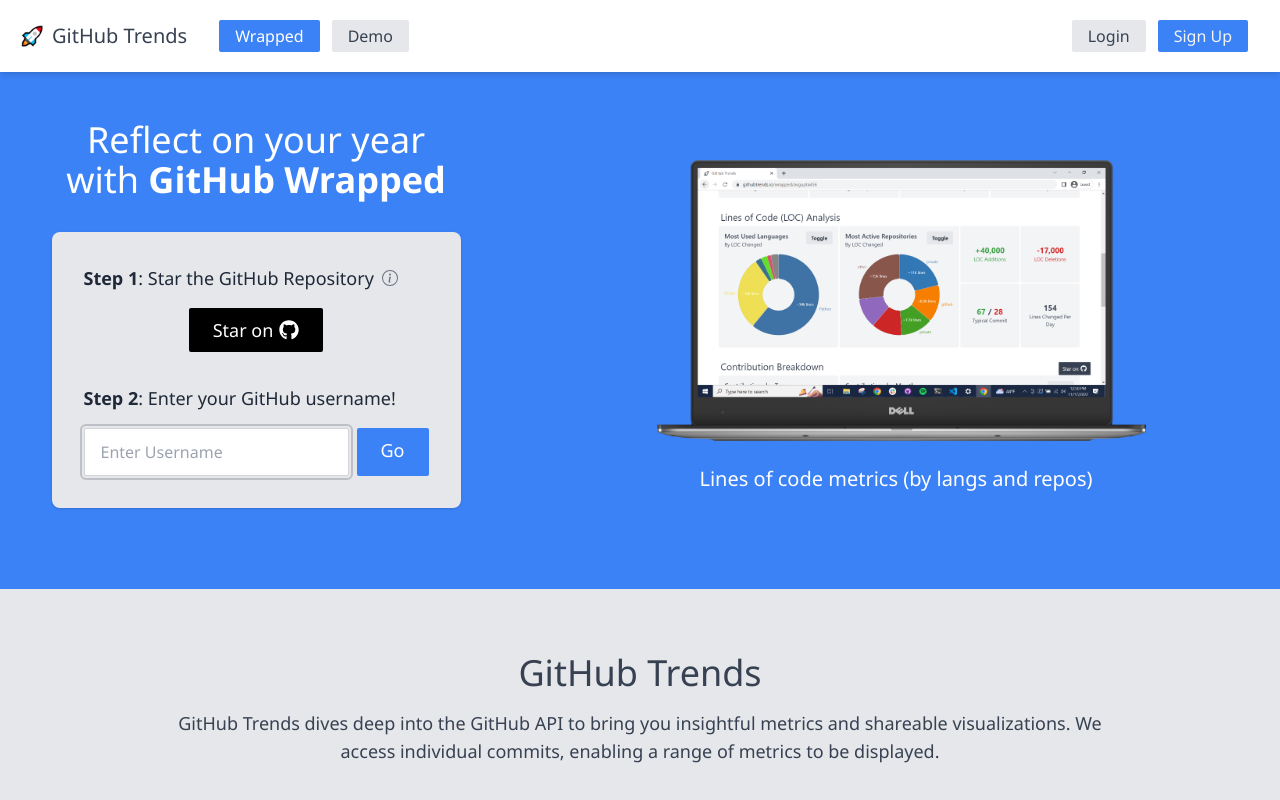
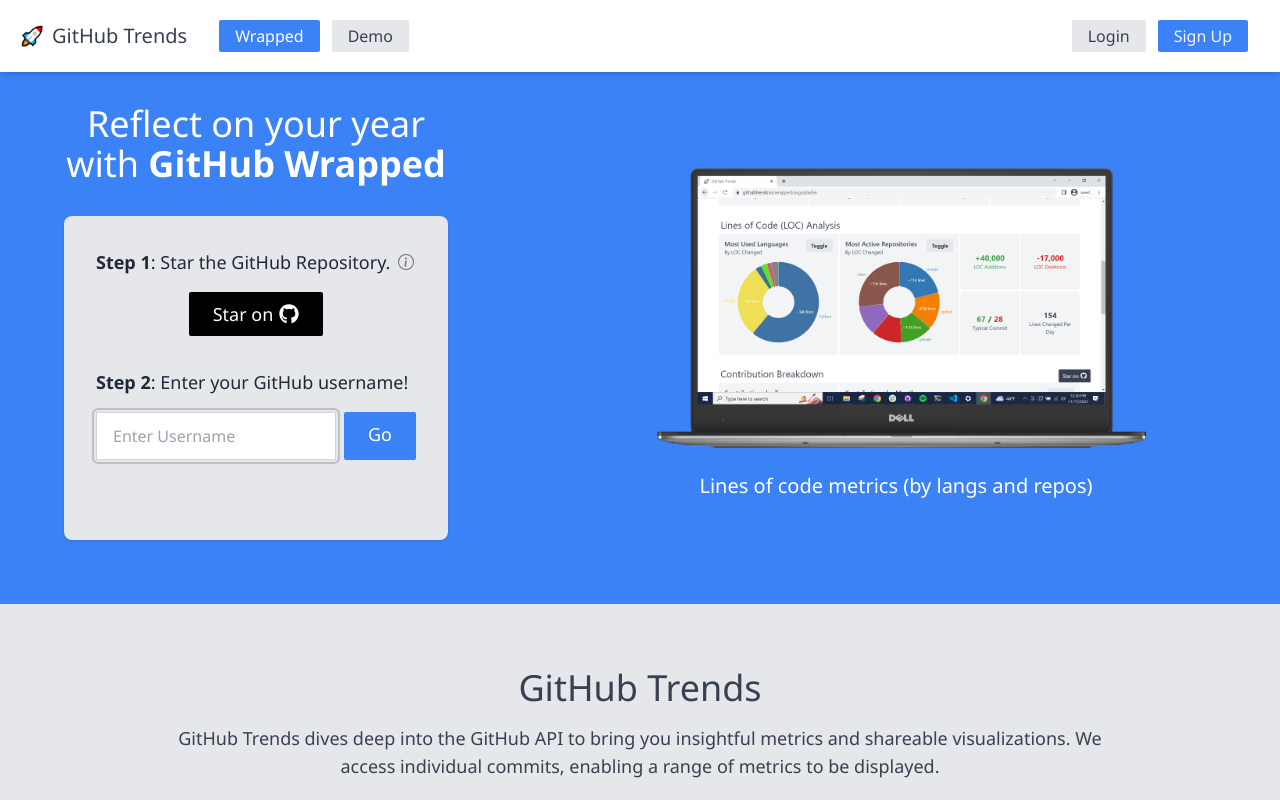
Before and after one commit to avgupta456/github-trends, a React (Create React App) app in the folder frontend/: page /wrapped in a window 1280 px wide. Shown: the top 800 px of the page. Built offline with nearby package versions, Linux system fonts and the light colour scheme; no server answers.

Commit message:
incorporate valid user check

```diff
--- a/frontend/src/api/wrapped.js
+++ b/frontend/src/api/wrapped.js
@@ -5,6 +5,16 @@ import axios from 'axios';
 import { SUBSCRIBER_URL } from '../constants';
 
 const URL_PREFIX = `${SUBSCRIBER_URL}/wrapped`;
+
+const getValidUser = async (userId) => {
+  try {
+    const fullUrl = `${URL_PREFIX}/valid/${userId}`;
+    const result = await axios.get(fullUrl);
+    return result.data.data;
+  } catch (error) {
+    return null;
+  }
+};
 
 const getWrapped = async (userId, year) => {
   try {
@@ -16,4 +26,4 @@ const getWrapped = async (userId, year) => {
   }
 };
 
-export { getWrapped };
+export { getWrapped, getValidUser };
--- a/frontend/src/pages/Wrapped/SelectUser.js
+++ b/frontend/src/pages/Wrapped/SelectUser.js
@@ -1,12 +1,15 @@
-/* eslint-disable jsx-a11y/media-has-caption */
+/* eslint-disable no-alert */
+/* eslint-disable no-unused-vars */
+
 import React, { useState, useEffect } from 'react';
 
 import { useNavigate } from 'react-router-dom';
 import { BsInfoCircle } from 'react-icons/bs';
 import { FaGithub as GithubIcon, FaCheck as CheckIcon } from 'react-icons/fa';
 
+import { getValidUser } from '../../api/wrapped';
 import { Button, Preview } from '../../components';
-import { sleep } from '../../utils';
+import { classnames, sleep } from '../../utils';
 import wrapped1 from '../../assets/wrapped1.png';
 import wrapped2 from '../../assets/wrapped2.png';
 import wrapped3 from '../../assets/wrapped3.png';
@@ -22,9 +25,20 @@ const SelectUserScreen = () => {
     userNameInput.focus();
   }, [userNameInput]);
 
+  const [error, setError] = useState('');
+
   const handleSubmit = async () => {
-    await sleep(100);
-    navigate(`/wrapped/${userName}`);
+    const validUser = await getValidUser(userName);
+    if (validUser === 'Valid user') {
+      await sleep(100);
+      navigate(`/wrapped/${userName}`);
+    } else if (validUser === 'GitHub user not found') {
+      setError('GitHub user not found. Check your spelling and try again.');
+    } else if (validUser === 'Repo not starred') {
+      setError(
+        'This user has not starred the GitHub Trends repository. Please star the repo and try again.',
+      );
+    }
   };
 
   return (
@@ -37,11 +51,18 @@ const SelectUserScreen = () => {
               with <strong>GitHub Wrapped</strong>
             </div>
           </h1>
-          <div className="p-8 rounded-lg bg-gray-200 shadow text-gray-800">
-            <p className="text-sm lg:text-lg mb-4 flex items-center">
-              <strong>Step 1</strong>: Star the GitHub Repository{' '}
-              <BsInfoCircle className="h-4 w-4 ml-2 text-gray-500 hover:text-gray-800 cursor-pointer" />
-            </p>
+          <div className="p-8 w-96 rounded-lg bg-gray-200 shadow text-gray-800">
+            <div className="text-sm lg:text-lg mb-4 flex items-center">
+              <p>
+                <strong>Step 1</strong>: Star the GitHub Repository.{' '}
+              </p>
+              <div
+                className="tooltip"
+                data-tip="This helps us prevent spam and ensure user privacy. Feel free to unstar after."
+              >
+                <BsInfoCircle className="h-4 w-4 ml-2 text-gray-500 hover:text-gray-800 cursor-pointer" />
+              </div>
+            </div>
             <div className="w-full flex flex-col items-center">
               <a
                 href="https://www.github.com/avgupta456/github-trends"
@@ -64,8 +85,14 @@ const SelectUserScreen = () => {
                   userNameInput = input;
                 }}
                 placeholder="Enter Username"
-                className="bg-white text-gray-700 w-full input input-bordered rounded-sm"
-                onChange={(e) => setUserName(e.target.value)}
+                className={classnames(
+                  'bg-white text-gray-700 w-full input input-bordered rounded-sm',
+                  error && 'input-error',
+                )}
+                onChange={(e) => {
+                  setUserName(e.target.value);
+                  setError('');
+                }}
                 onKeyPress={async (e) => {
                   if (e.key === 'Enter') {
                     handleSubmit();
@@ -80,6 +107,13 @@ const SelectUserScreen = () => {
                 Go
               </Button>
             </div>
+            {error ? (
+              <div className="text-red-500 text-sm mt-2">
+                <strong>Error:</strong> {error}
+              </div>
+            ) : (
+              <div className="text-sm mt-2 py-5" />
+            )}
           </div>
         </div>
         <div className="w-full lg:w-1/2 xl:w-3/5 p-8 flex flex-col items-center">
--- a/frontend/src/pages/Wrapped/Wrapped.js
+++ b/frontend/src/pages/Wrapped/Wrapped.js
@@ -3,7 +3,8 @@
 import React, { useEffect, useState } from 'react';
 import { useSelector } from 'react-redux';
 
-import { useParams } from 'react-router-dom';
+import { useParams, Link } from 'react-router-dom';
+import { FaArrowLeft as LeftArrowIcon } from 'react-icons/fa';
 
 import { getWrapped } from '../../api';
 import {
@@ -74,7 +75,9 @@ const WrappedScreen = () => {
       <div className="h-full w-full flex flex-row flex-wrap justify-center items-center">
         <WrappedSection useTitle={false}>
           <div className="w-full h-auto flex flex-row flex-wrap -mb-4">
-            <div className="w-full h-auto">
+            <Link to="/wrapped">
+              <LeftArrowIcon className="absolute ml-2 mt-2 h-8 w-8 text-gray-500 hover:text-gray-800" />
+            </Link>
             <p className="text-xl font-semibold text-center w-full">
               {`${userId}'s`}
             </p>
@@ -90,7 +93,6 @@ const WrappedScreen = () => {
                 Incomplete Data. Please refresh later to finish loading.
               </p>
             )}
-            </div>
           </div>
         </WrappedSection>
         <WrappedSection title="Contribution Calendar">
```
Lines whose indentation alone changed are shown as unchanged.
